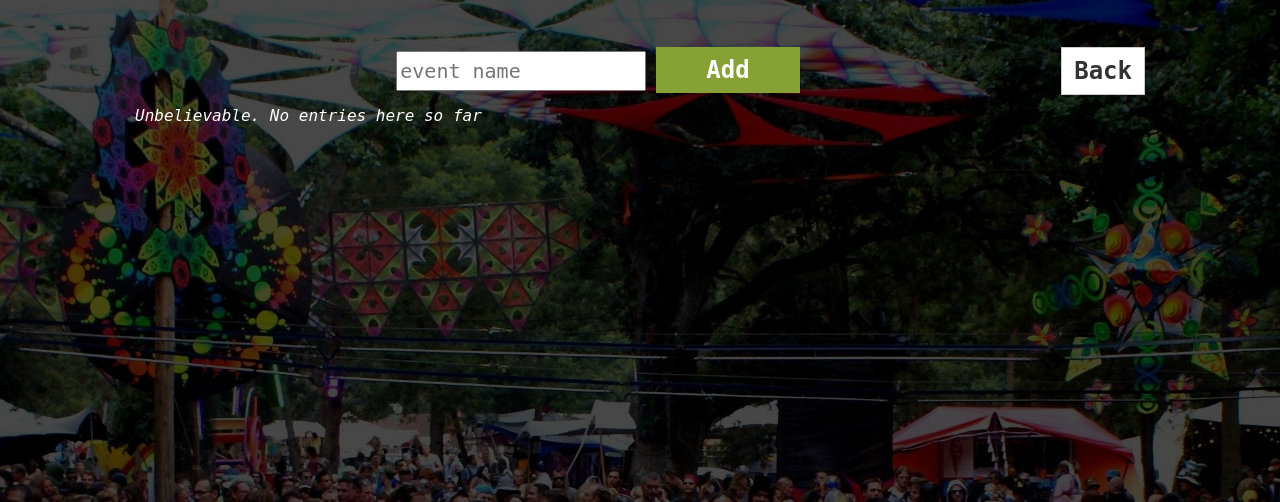
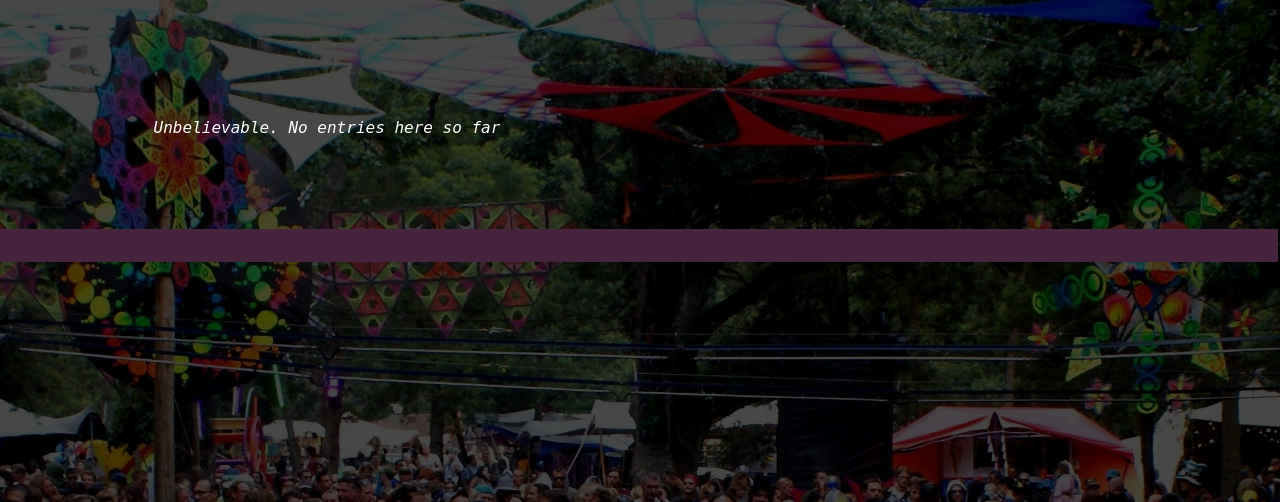
Before and after one commit to TarCode/psytrancr, a Flask app: page /events/1 in a window 1280 px wide. Shown: the part 101-603 px from the top of the page. Run offline with Flask 2, Linux system fonts and the light colour scheme; the visitor is signed in with stand-in values (Sample User, id 1); data that the repository does not hold is empty; some libraries are stand-ins or nearby versions.

Commit message:
added artist line-up to first event

```diff
--- a/app.py
+++ b/app.py
@@ -94,7 +94,9 @@ def show_events(event_id):
         	cur = mysql.connection.cursor()
         	cur.execute('''SELECT img_url, event_name, startDate, endDate, venue, about, facebook, tickets FROM events, event_info, links WHERE events.event_id = \"%s\" AND events.event_info_id = event_info.id AND events.event_id = links.event_id''' %(event_id))
                 entries = [dict(img_url=row[0], event_name=row[1], startDate=row[2], endDate=row[3], venue=row[4], about=row[5], facebook=row[6], tickets=row[7]) for row in cur.fetchall()]
-        	return render_template('show_events.html', entries=entries)
+                cur.execute('''SELECT artist, artist_link, artist_img FROM artists WHERE artists.event_id = \"%s\"''' %(event_id))
+                artists = [dict(artist=row[0], artist_link=row[1], artist_img=row[2]) for row in cur.fetchall()]
+        	return render_template('show_events.html', entries=entries, artists=artists)
 
 @app.route('/clear')
 def clearsession():
--- a/static/css/styles.css
+++ b/static/css/styles.css
@@ -2,17 +2,16 @@ body{
 	background-color: #7F2A68;
 	background-image: url("../img/bg.jpg");
 	background-size: cover;
-	background-repeat:repeat-y;
+	background-repeat:no-repeat;
 	color: #fff;
 	font-size: 160%;
 	font-family: monospace;
 	margin-top: 10%;
+	margin-right: 0px;
+	padding-right: 0px;
 	margin-bottom: 7%;
 }
-.container{
-	padding-left: 5em;
-	padding-right: 5em;
-}
+
 .topnav{
 	background-color: #222;
 
@@ -90,6 +89,7 @@ input{
 	padding: 0.5em;
 	font-weight: bold;
 	margin-top: 1em;
+	float: right;
 }
 .tblBtn{
 	width: 100%;
@@ -114,7 +114,10 @@ input{
 	margin-bottom: 1em;
 	border-radius: 0px;
 }
-
+.container{
+	width: 90%;
+	padding: 7%;
+}
 .logoutBtn{
 	float: right;
 	margin-top: 0px;
@@ -230,7 +233,11 @@ strong{
 	padding-left: 0;
 	padding: 0.5em;
 }
-
+.artistPane{
+	background-color: #46243D;
+	padding-bottom: 2em;
+	width: 101%;
+}
 .navbar-fixed-bottom{
 	padding:0;
 	margin:0;
@@ -240,6 +247,9 @@ strong{
 		font-size: 140%;
 		margin-bottom: 15%;
 		margin-top: 18%;
+	}
+	h3{
+		font-size: 75%;
 	}
 	.container{
 		padding: 0em;
@@ -252,6 +262,7 @@ strong{
 		padding: 0.5em;
 		font-weight: bold;
 		margin-top: 1em;
+		float: right;
 	}
 	.navbar-fixed-bottom{
 		height:12%;
@@ -261,7 +272,11 @@ strong{
 		height: 3.5em;
 		padding-top: 1em;
 	}
-
+	.artistPane{
+		background-color: #46243D;
+		padding-bottom: 2em;
+		width: 103%;
+	}
 	.backBtn{
 		float: none;
 		margin-left: 40%;
--- a/templates/layout.html
+++ b/templates/layout.html
@@ -5,7 +5,7 @@
 <link rel=stylesheet type=text/css href="{{ url_for('static', filename='./css/styles.css') }}">
 <link rel=stylesheet type=text/css href="{{ url_for('static', filename='./css/font-awesome.min.css') }}">
 
-
+<body>
   {% if session['name'] %}
 <nav class="navbar navbar-default navbar-fixed-top topnav ">
 <div class="container-fluid">
@@ -40,9 +40,11 @@
 <br/>Hello there, <strong>{{session['name']}}</strong><a class="btn btn-default logoutBtn" href="/clear" role="button">Logout</a>
 </div>
   {% endif %}
+
+  {% block body %}{% endblock %}
+
 <script src = "{{url_for('static', filename='./js/jquery.min.js')}}"></script>
 <script src = "{{url_for('static', filename='./js/script.js')}}"></script>
 <script src = "{{url_for('static', filename='./js/bootstrap.min.js')}}"></script>
 
-
-  {% block body %}{% endblock %}
+</body>
--- a/templates/show_events.html
+++ b/templates/show_events.html
@@ -1,19 +1,17 @@
 {% if session['name'] %}
 {% extends "layout.html" %}
 {% block body %}
-  <div class = "container">
     <h3 class = "text-center">{{msg}}</h3>
-    <a class="btn btn-default backBtn" href="/" role="button">Back</a>
-    <form class = "loginForm text-center" action="/events" method = "post">
-  		<input name = "event_name" placeholder = "event name" type = "text"></input>
-  		<button class = "btn btn-primary addBtn">Add</button>
-  	</form>
-    <table class = "table table-bordered table-striped">
 
+    <div class = "container">
     {% for entry in entries %}
-    <div class = "container">
-      <div class = "col-xs-12 col-md-4"><img class = "img-responsive" src = "{{entry.img_url}}"/></div>
-      <div class = "col-xs-12 col-md-8">
+      <a class="btn btn-default backBtn" href="/" role="button">Back</a>
+      <div class = "row">
+        <div class = "col-xs-2 col-md-4"></div>
+        <div class = "col-xs-8 col-md-4"><img class = "img-responsive" src = "{{entry.img_url}}"/></div>
+        <div class = "col-xs-2 col-md-4"></div>
+      </div>
+      <div class = "row">
         <h2 class = "text-center eventName">{{ entry.event_name }}</h2>
         <ul class = "infoPane">
           <li><strong>Date:</strong> {{ entry.startDate }} - {{ entry.endDate }}</li>
@@ -23,21 +21,25 @@
           <li><strong>About:</strong> {{ entry.about }}</li>
         </ul>
       </div>
+
       <div class = "row col-xs-12">
-        <div class = "col-xs-3 col-md-4"></div>
-        <div class = "col-xs-8 col-md-4">
         <a class="btn btn-primary linkBtn" target = "blank" href="{{entry.facebook}}" role="button"><br/>Facebook</a>
         <a class="btn btn-primary linkBtn" target = "blank" href="{{entry.tickets}}" role="button"><br/>Tickets</a>
-        </div>
-        <div class = "col-xs-1 col-md-4"></div>
       </div>
-    </div>
+
     {% else %}
       <em>Unbelievable.  No entries here so far</em>
     {% endfor %}
-    </table>
-
-
-  </div>
+    </div>
+    <div class = "row artistPane">
+      <div class = "col-xs-1"></div>
+      {% for artist in artists %}
+      <div class = "col-xs-2">
+        <h3 class = "text-center">{{artist.artist}}</h3>
+        <a href="{{artist.artist_link}}" target = "blank"><img class = "partyImg img-responsive" src = "{{artist.artist_img}}"/></a>
+      </div>
+      {% endfor %}
+      <div class = "col-xs-1"></div>
+    </div>
 {% endblock %}
 {% endif %}
```
Also changed, not shown: static/img/sunflower/bliss.jpg (added).
